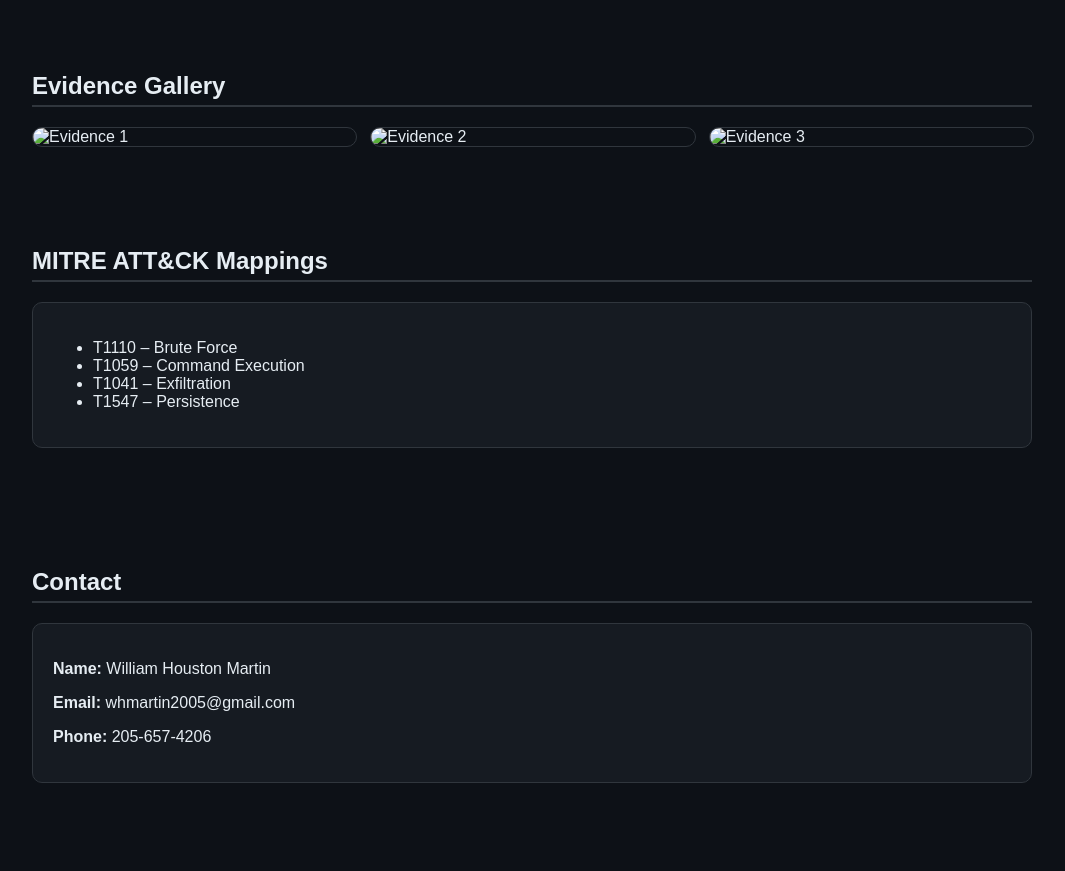
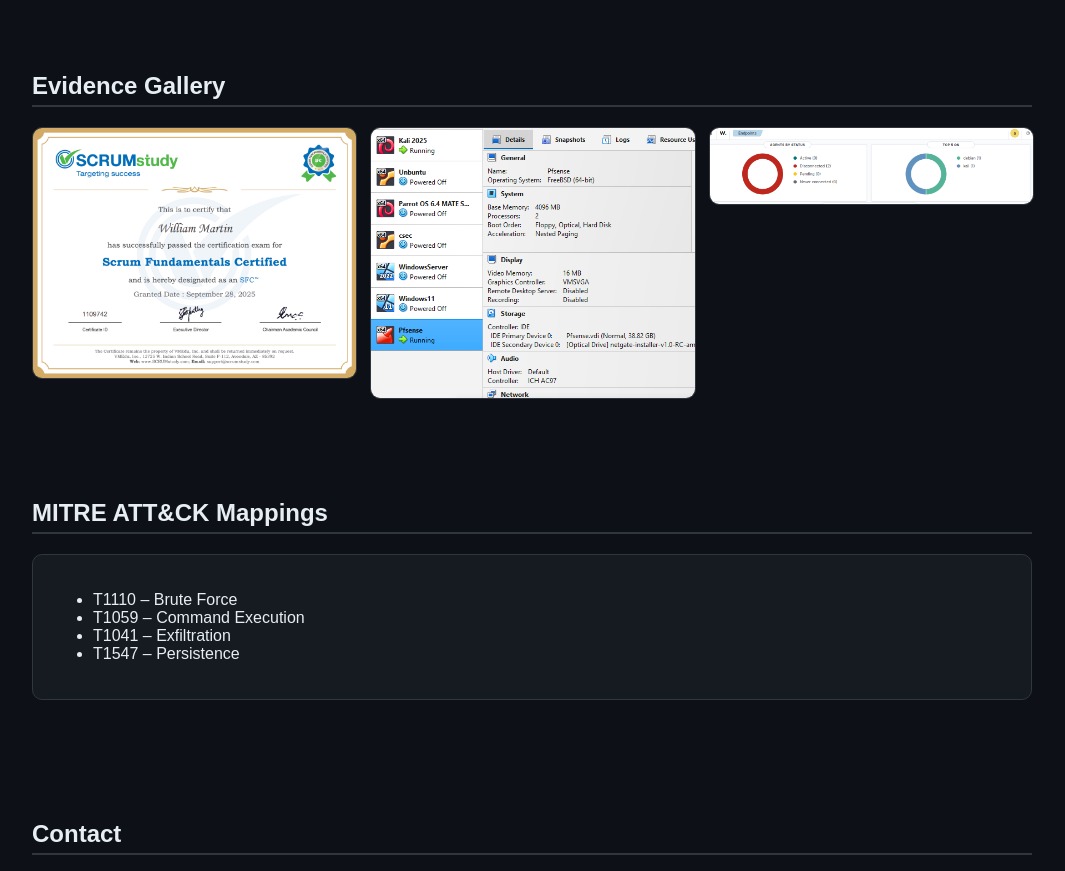
Before and after one commit to William-Martinal/William_Houston_Martin_II_Cybersercurity_Portfolio, a plain HTML site: page index.html in a window 1280 px wide. Shown: the part 2500-3371 px from the top of the page, without its empty margins (108-1173 px from the left). Drawn offline with Linux system fonts and the light colour scheme.

Commit message:
Update index.html

```diff
--- a/index.html
+++ b/index.html
@@ -188,9 +188,9 @@
     <section id="evidence">
         <h2>Evidence Gallery</h2>
         <div class="gallery">
-            <img src="evidence1.png" alt="Evidence 1" />
-            <img src="evidence2.png" alt="Evidence 2" />
-            <img src="evidence3.png" alt="Evidence 3" />
+            <img src="Scrum.png" alt="Evidence 1" />
+            <img src="VirtualBox.png" alt="Evidence 2" />
+            <img src="Wazuh.png" alt="Evidence 3" />
         </div>
     </section>
 
```
